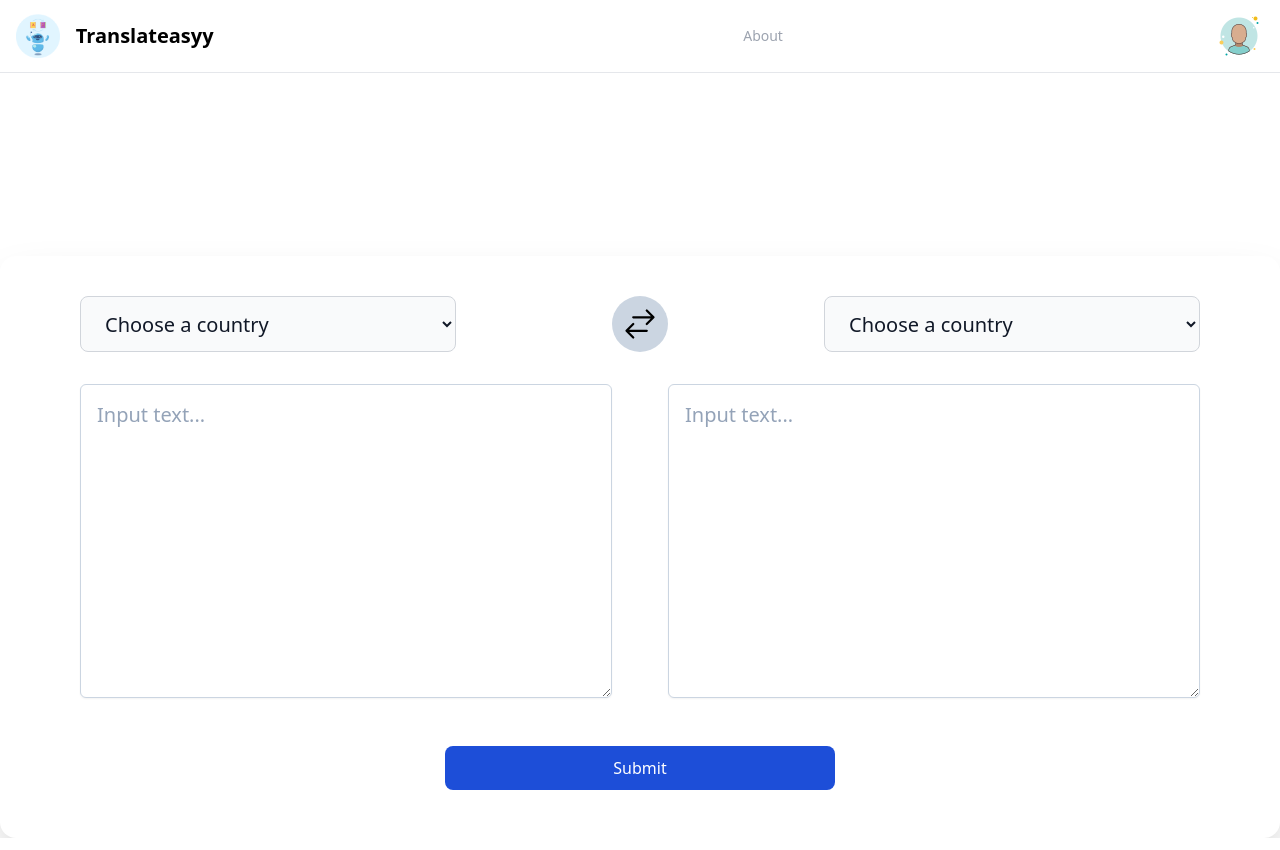
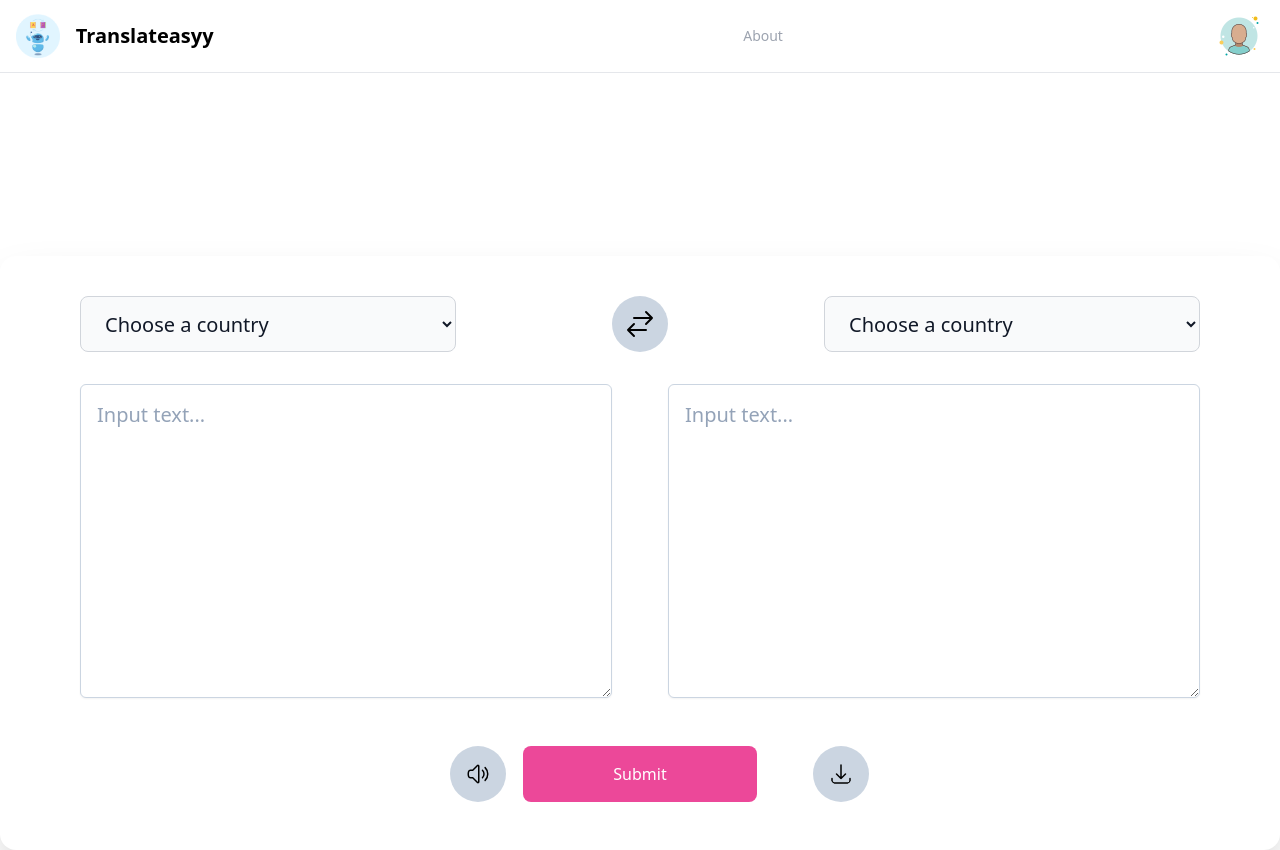
Before and after one commit to alweismiau/translateasy, a Nuxt app: page / in a window 1280 px wide. Built offline with nearby package versions, Linux system fonts and the light colour scheme.

Commit message:
Update Submite

```diff
--- a/pages/index.vue
+++ b/pages/index.vue
@@ -69,11 +69,11 @@
             <option value="DE">Germany</option>
           </select>
           <!--Switch-->
-          <div class="rounded-full bg-slate px-4">
-            <svg xmlns="http://www.w3.org/2000/svg" fill="none" viewBox="0 0 24 24" stroke-width="1.5" stroke="currentColor" class="w-14 h-14 mx-auto rounded-full bg-slate-300 p-2.5">
+          <button type="button" class="rounded-full bg-slate px-4">
+            <svg xmlns="http://www.w3.org/2000/svg" fill="none" viewBox="0 0 24 24" stroke-width="1.5" stroke="currentColor" class="w-14 h-14 mx-auto rounded-full bg-slate-300 p-3 hover:bg-gray-400">
               <path stroke-linecap="round" stroke-linejoin="round" d="M7.5 21L3 16.5m0 0L7.5 12M3 16.5h13.5m0-13.5L21 7.5m0 0L16.5 12M21 7.5H7.5" />
             </svg>
-          </div>
+          </button>
           <select
             id="countries"
             class="bg-gray-50 border border-gray-300 text-gray-900 text-xl rounded-lg focus:ring-blue-500 focus:border-blue-500 block w-full px-5 dark:bg-gray-700 dark:border-gray-600 dark:placeholder-gray-400 dark:text-white dark:focus:ring-blue-500 dark:focus:border-blue-500 -mx-2"
@@ -104,14 +104,27 @@
       </div>
 
       <!--Submit-->
-      <div class="mt-4 mx-8 mb-8 p-2 font-inter grid grid-cols-3">
+      <div class="mt-4 mx-8 mb-8 p-2 font-inter grid grid-cols-5">
         <label></label>
+        <button>
+          <svg xmlns="http://www.w3.org/2000/svg" fill="none" viewBox="0 0 24 24" stroke-width="1.5" stroke="currentColor" class="w-14 h-14 mx-40 rounded-full bg-slate-300 p-4 hover:bg-gray-200">
+            <path
+              stroke-linecap="round"
+              stroke-linejoin="round"
+              d="M19.114 5.636a9 9 0 010 12.728M16.463 8.288a5.25 5.25 0 010 7.424M6.75 8.25l4.72-4.72a.75.75 0 011.28.53v15.88a.75.75 0 01-1.28.53l-4.72-4.72H4.51c-.88 0-1.704-.507-1.938-1.354A9.01 9.01 0 012.25 12c0-.83.112-1.633.322-2.396C2.806 8.756 3.63 8.25 4.51 8.25H6.75z"
+            />
+          </svg>
+        </button>
         <button
           type="submit"
-          class="text-white bg-blue-700 hover:bg-blue focus:ring-4 focus:outline-none focus:ring-blue-300 font-medium rounded-lg text-base w-full sm:w-auto px-5 py-2.5 text-center dark:bg-blue-600 dark:hover:bg-blue-700 dark:focus:ring-blue-800"
+          class="text-white bg-pink-500 hover:bg-blue focus:ring-4 focus:outline-none focus:ring-pink-500 font-medium rounded-lg text-base w-full sm:w-auto px-5 py-2.5 text-center dark:bg-pink-500 dark:hover:bg-pink-400 dark:focus:ring-pink-500"
         >
           Submit
         </button>
+
+        <svg xmlns="http://www.w3.org/2000/svg" fill="none" viewBox="0 0 24 24" stroke-width="1.5" stroke="currentColor" class="w-14 h-14 mx-14 rounded-full bg-slate-300 p-4 hover:bg-gray-200">
+          <path stroke-linecap="round" stroke-linejoin="round" d="M3 16.5v2.25A2.25 2.25 0 005.25 21h13.5A2.25 2.25 0 0021 18.75V16.5M16.5 12L12 16.5m0 0L7.5 12m4.5 4.5V3" />
+        </svg>
       </div>
       <!-- <div class="py-5 px-10">
       <input
```
